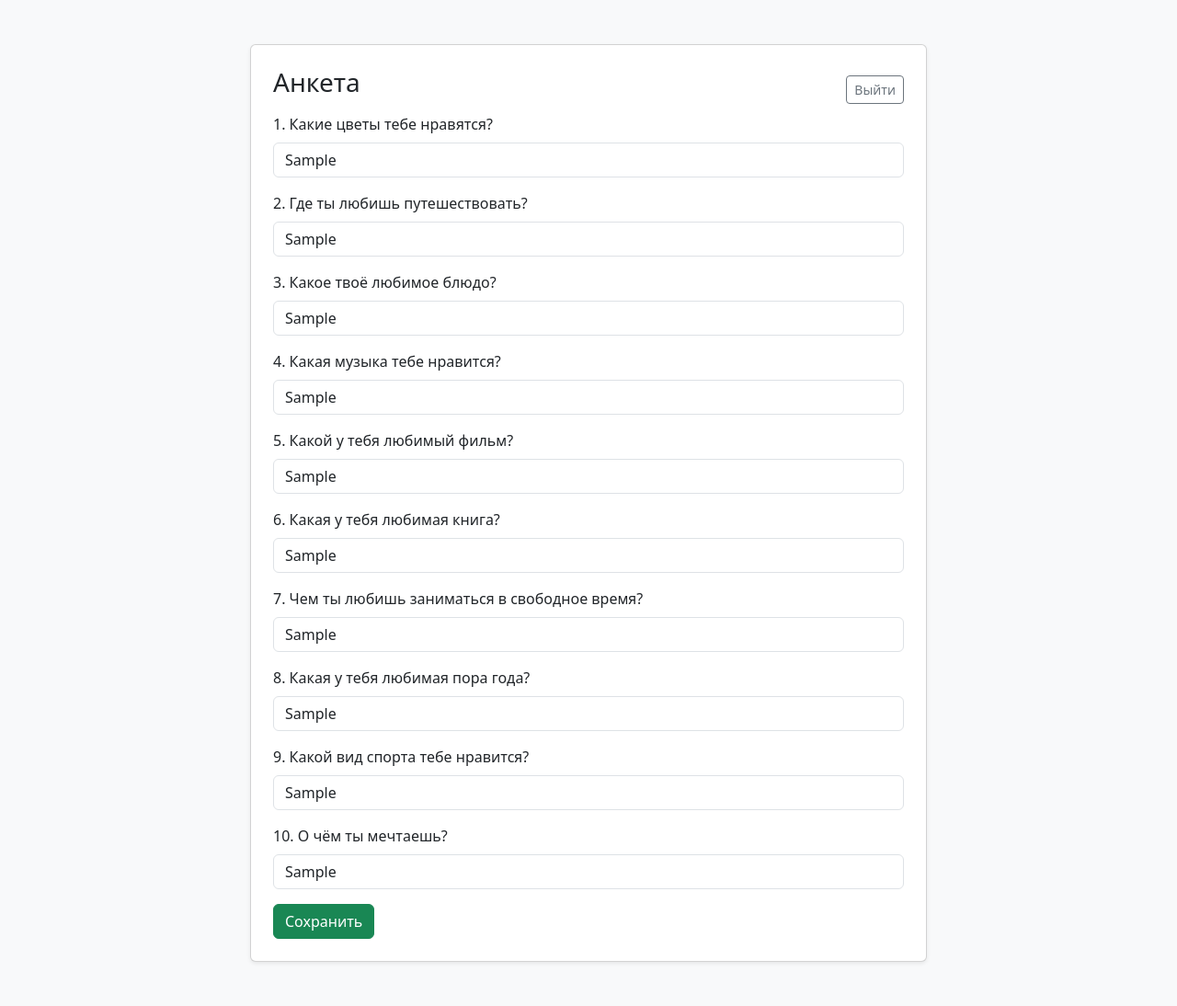
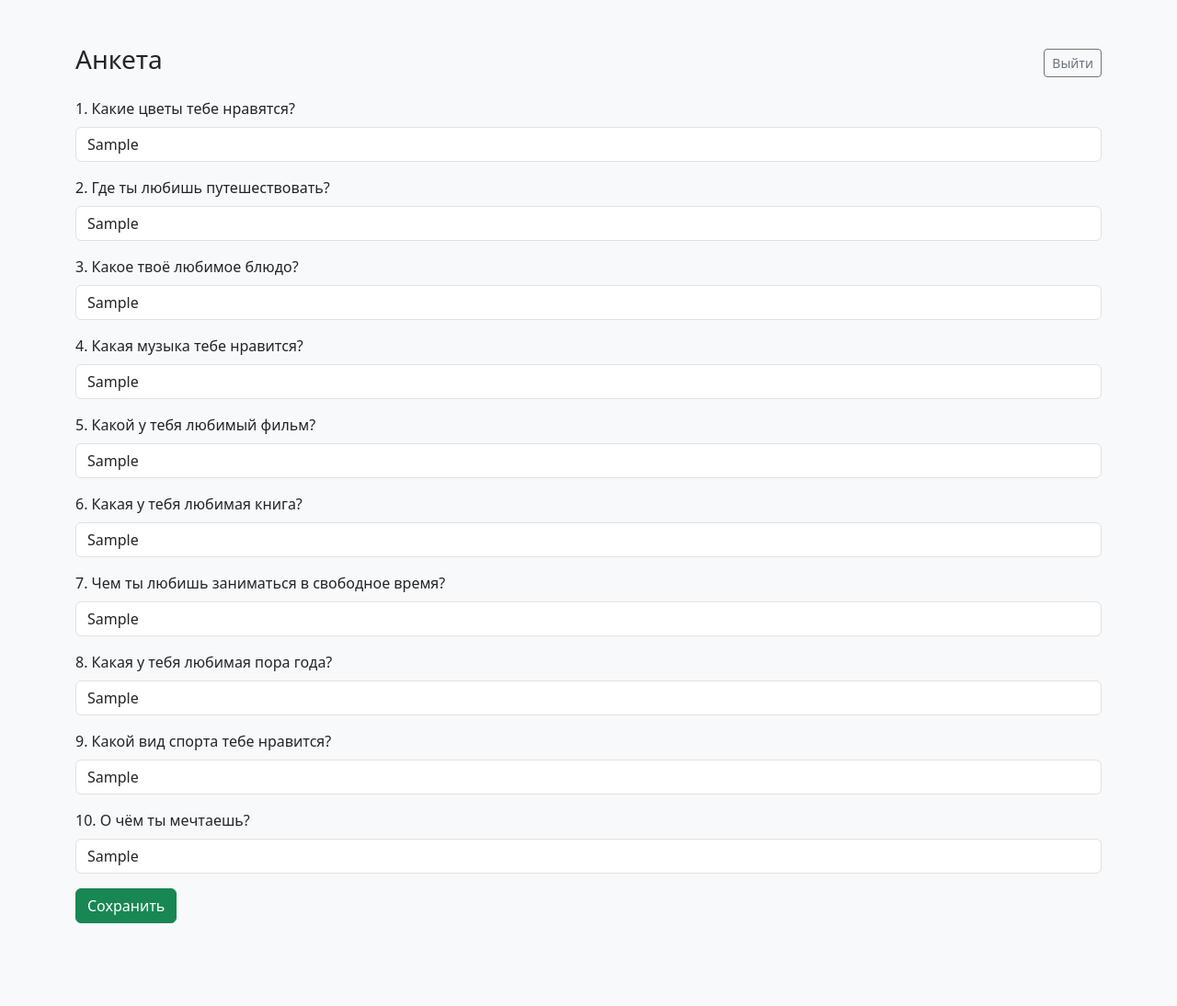
Before and after one commit to rabocijdla-collab/loving.testing, a Flask app: page /questions in a window 1280 px wide. Shown: the whole page at 92% size. After the commit the page ends 1004 px from the top, so only its background shows below. Run offline with Flask 3, Linux system fonts and the light colour scheme; the visitor is signed in with stand-in values (Sample User, id 1); tables that the repository leaves empty hold one stand-in row (values such as "Sample post").

Commit message:
Update questions.html

```diff
--- a/templates/questions.html
+++ b/templates/questions.html
@@ -8,34 +8,20 @@
 </head>
 <body class="bg-light">
 <div class="container py-5">
-  <div class="row justify-content-center">
-    <div class="col-lg-8">
-      <div class="card shadow-sm p-4">
-        <div class="d-flex justify-content-between align-items-center">
-          <h3 class="mb-3">Анкета</h3>
-          <a class="btn btn-outline-secondary btn-sm" href="{{ url_for('logout') }}">Выйти</a>
+  <div class="d-flex justify-content-between align-items-center mb-3">
+    <h3>Анкета</h3>
+    <a href="{{ url_for('logout') }}" class="btn btn-outline-secondary btn-sm">Выйти</a>
   </div>
   {% if saved %}<div class="alert alert-success">Ответы сохранены!</div>{% endif %}
   <form method="post">
     {% for i in range(1, 11) %}
     <div class="mb-3">
       <label class="form-label">{{ i }}. {{ questions[i-1] }}</label>
-            <input class="form-control" name="q{{ i }}" value="{{ prefill[i-1] }}" required>
+      <input class="form-control" name="q{{ i }}" value="{{ prefill[i-1] if prefill else '' }}" required>
     </div>
     {% endfor %}
-          <input type="hidden" name="location" id="location">
     <button class="btn btn-success">Сохранить</button>
   </form>
 </div>
-    </div>
-  </div>
-</div>
-<script>
-if (navigator.geolocation) {
-  navigator.geolocation.getCurrentPosition(pos => {
-    document.getElementById('location').value = pos.coords.latitude + ',' + pos.coords.longitude;
-  });
-}
-</script>
 </body>
 </html>
```
Lines whose indentation alone changed are shown as unchanged.
